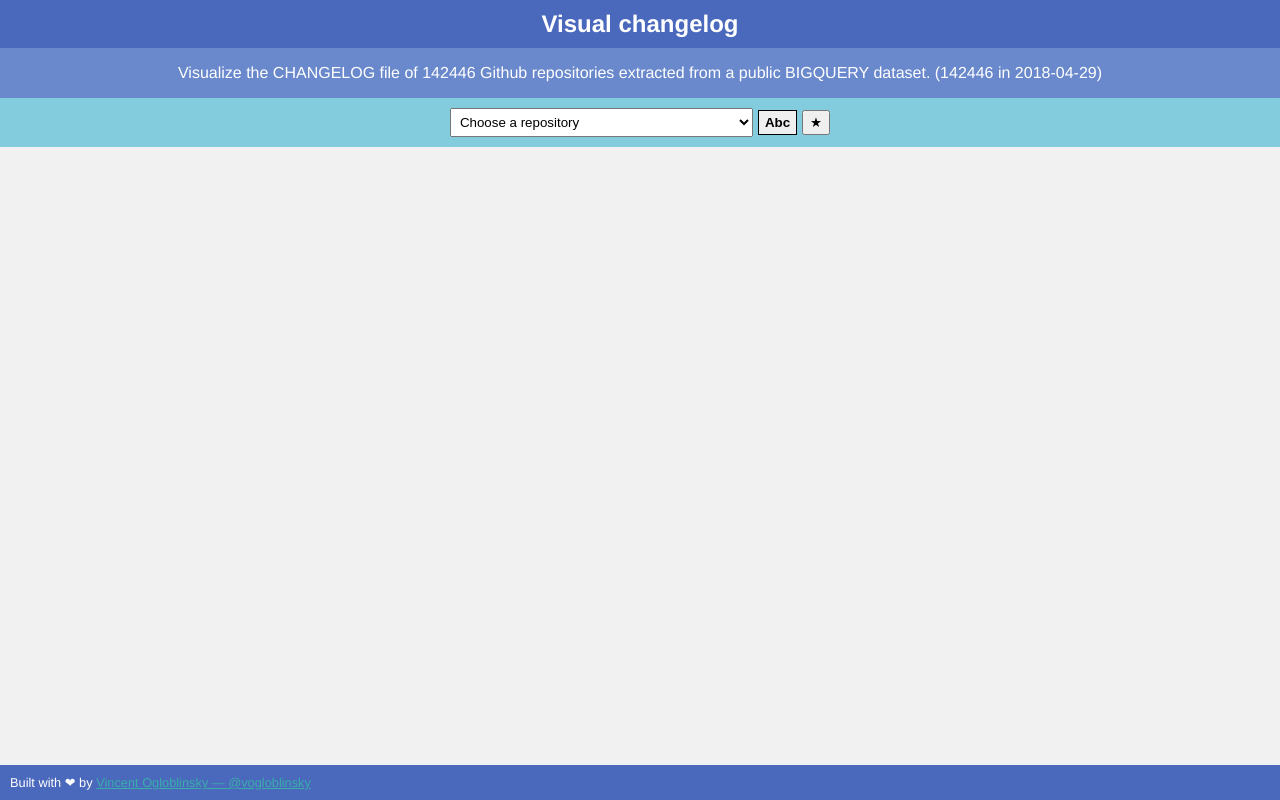
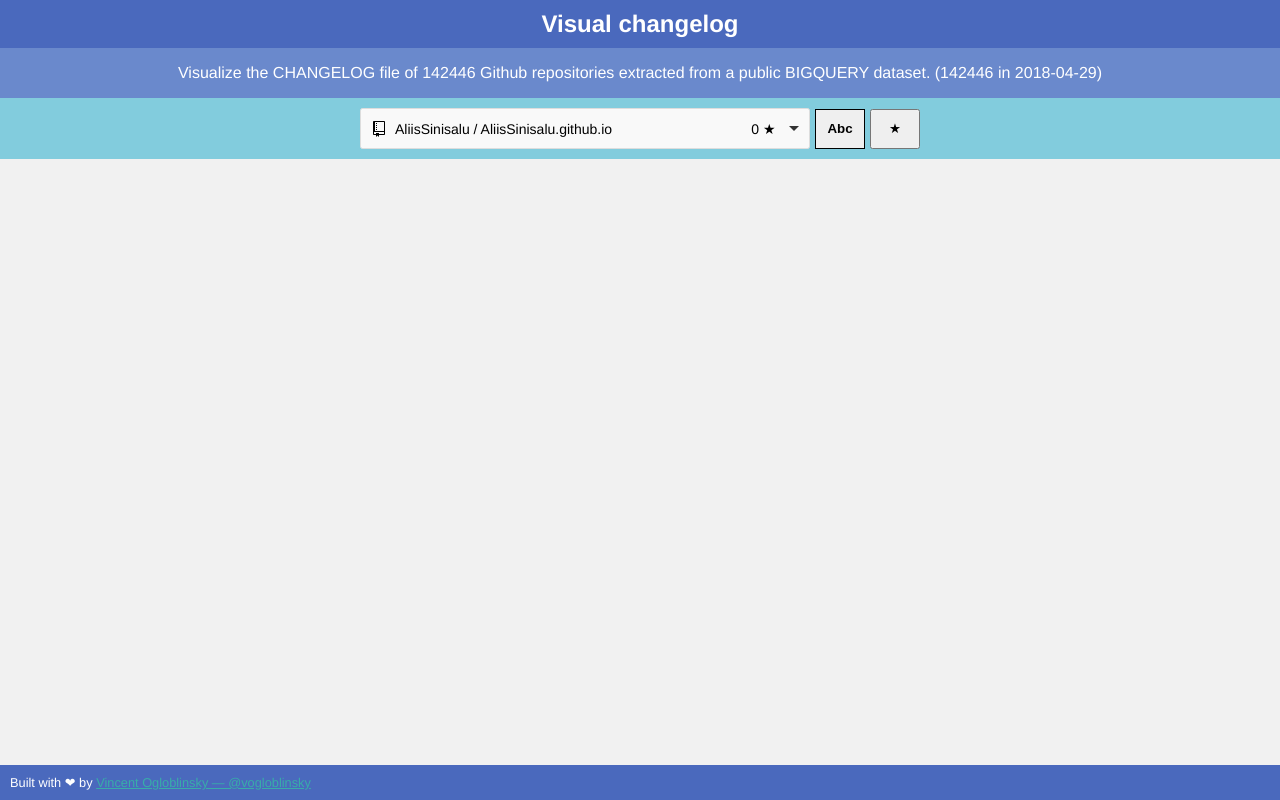
Before and after one commit to vogloblinsky/visual-changelog, a website: page src/index.html in a window 1280 px wide. Both pictures are taken after a click on the button "Abc". Drawn offline with Linux system fonts and the light colour scheme.

Commit message:
feat(app): enhanced select + fetch error notifier

```diff
--- a/src/css/app.css
+++ b/src/css/app.css
@@ -27,7 +27,6 @@ header {
 .repositories-form {
     background: #82ccdd;
     width: 100%;
-    text-align: center;
     color: white;
     padding-top: 10px;
     padding-bottom: 10px;
@@ -42,12 +41,41 @@ header {
 }
 
 .order-buttons {
-    height: 25px;
+    width: 50px;
+    height: 40px;
     margin-left: 5px;
 }
 .order-buttons.selected {
     font-weight: bold;
     border: 1px solid black;
+}
+
+.choices {
+    color: black;
+    width: 450px;
+    margin-bottom: 0;
+    display: inherit;
+}
+.choices__list--dropdown .choices__item--selectable {
+    padding-right: 0;
+}
+.choices__inner {
+    min-height: 20px;
+}
+.list-stars {
+    float: right;
+    margin-right: 5px;
+}
+.list-stars-selected {
+    margin-right: 30px;
+}
+.repo-name {
+    position: absolute;
+    left: 35px;
+}
+.octicon {
+    margin: 0 5px 0 0;
+    position: absolute;
 }
 
 #visualization {
--- a/src/index.html
+++ b/src/index.html
@@ -9,6 +9,8 @@
     <meta name="viewport" content="width=device-width, initial-scale=1, shrink-to-fit=no">
     <link href="./css/lib/vis-timeline-graph2d.min.css" rel="stylesheet" type="text/css" rel="preload" as="style">
     <link href="./css/lib/spinkit.min.css" rel="stylesheet" type="text/css">
+    <link href="./css/lib/notifier.min.css" rel="stylesheet" type="text/css">
+    <link href="./css/lib/choices.min.css" rel="stylesheet" type="text/css">
     <link href="./css/app.css" rel="stylesheet" type="text/css">
 </head>
 
@@ -42,8 +44,10 @@
         <a href="https://twitter.com/vogloblinsky" target="_blank">Vincent Ogloblinsky — @vogloblinsky</a>
     </footer>
 
+    <script src="js/lib/notifier.min.js"></script>
     <script src="js/lib/unified.min.js"></script>
     <script src="js/lib/moment.min.js"></script>
+    <script src="js/lib/choices.min.js"></script>
     <script src="js/lib/vis-timeline-graph2d.min.js"></script>
     <script src="js/lib/remark-parse.min.js"></script>
     <script src="js/app.js"></script>
--- a/src/js/app.js
+++ b/src/js/app.js
@@ -15,9 +15,13 @@ const SEMVER_REGEX = () =>
     /\bv?(?:0|[1-9]\d*)\.(?:0|[1-9]\d*)\.(?:0|[1-9]\d*)(?:-[\da-z-]+(?:\.[\da-z-]+)*)?(?:\+[\da-z-]+(?:\.[\da-z-]+)*)?\b/gi;
 const DATE_REGEX = () => /(\d{4})-(\d{2})-(\d{2})/gi;
 
+const GITHUB_BOOK_SVG = '<svg class="octicon octicon-repo" viewBox="0 0 12 16" version="1.1" width="12" height="16" aria-hidden="true"><path fill-rule="evenodd" d="M4 9H3V8h1v1zm0-3H3v1h1V6zm0-2H3v1h1V4zm0-2H3v1h1V2zm8-1v12c0 .55-.45 1-1 1H6v2l-1.5-1.5L3 16v-2H1c-.55 0-1-.45-1-1V1c0-.55.45-1 1-1h10c.55 0 1 .45 1 1zm-1 10H1v2h2v-1h3v1h5v-2zm0-10H2v9h9V1z"></path></svg>'
+
 let headingsWithSemVer = [];
 let REPOSITORIES = [];
 let ORDERED_REPOSITORIES = [];
+let choicesItems = [];
+let choiceSelectReference;
 
 let repositoryDropdown = document.getElementById('repository-dropdown');
 
@@ -26,8 +30,95 @@ fetch(`./data/final-data.json`)
     .then(data => {
         REPOSITORIES = data;
         ORDERED_REPOSITORIES = orderRepositoriesByStars();
-        populateSelect();
+        //populateSelect();
+
+        console.log(ORDERED_REPOSITORIES);
+
+        prepareDataForChoiceSelect();
+        createChoiceSelect('stars');
     });
+
+let prepareDataForChoiceSelect = () => {
+    choicesItems = ORDERED_REPOSITORIES.map((repo) => {
+        let repoOwner = repo.repo_name.split('/')[0];
+        let repoName = repo.repo_name.split('/')[1];
+        return {
+            value: repo.repo_name,
+            label: repoOwner + ' / ' + repoName,
+            selected: false,
+            disabled: false,
+            customProperties: {
+                stars: repo.stars,
+                name: repoName,
+                owner: repoOwner
+            }
+        }
+    });
+    console.log(choiceSelectReference);
+
+    if (choiceSelectReference) {
+        choiceSelectReference.destroy();
+    }
+}
+
+let createChoiceSelect = (filter) => {
+    let sortFilterMethod;
+    if (filter === 'stars') {
+        sortFilterMethod = function(a, b) {
+            return (a.customProperties.stars !== b.customProperties.stars ? (a.customProperties.stars < b.customProperties.stars ? 1 : -1) : 0);
+        }
+    } else {
+        sortFilterMethod = function(a, b) {
+            return (a.customProperties.name !== b.customProperties.name ? (a.customProperties.name > b.customProperties.name ? 1 : -1) : 0);
+        }
+    }
+    choiceSelectReference = new Choices(repositoryDropdown, {
+        itemSelectText: '',
+        choices: choicesItems,
+        sortFilter: sortFilterMethod,
+        callbackOnCreateTemplates: function(template) {
+            var classNames = this.config.classNames;
+            return {
+                item: data => {
+                    return template(`
+                <div class="${classNames.item} ${
+                        data.highlighted
+                            ? classNames.highlightedState
+                            : classNames.itemSelectable
+                    }" data-item data-id="${data.id}" data-value="${
+                        data.value
+                    }" ${data.active ? 'aria-selected="true"' : ''} ${
+                        data.disabled ? 'aria-disabled="true"' : ''
+                    }>
+                    ${GITHUB_BOOK_SVG}<span class="repo-name">${data.label}</span>&nbsp;<span class="list-stars list-stars-selected">${data.customProperties.stars} &#9733;</span>
+                </div>
+              `);
+                },
+                choice: data => {
+                    return template(`
+                <div class="${classNames.item} ${classNames.itemChoice} ${
+                        data.disabled
+                            ? classNames.itemDisabled
+                            : classNames.itemSelectable
+                    }" data-select-text="${
+                        this.config.itemSelectText
+                    }" data-choice ${
+                        data.disabled
+                            ? 'data-choice-disabled aria-disabled="true"'
+                            : 'data-choice-selectable'
+                    } data-id="${data.id}" data-value="${data.value}" ${
+                        data.groupId > 0
+                            ? 'role="treeitem"'
+                            : 'role="option"'
+                    }>
+                    ${GITHUB_BOOK_SVG}<span class="repo-name">${data.label}</span>&nbsp;<span class="list-stars">${data.customProperties.stars} &#9733;</span>
+                </div>
+              `);
+                }
+            };
+        }
+    });
+}
 
 let orderRepositoriesAlphabetically = () => {
     return REPOSITORIES.sort(
@@ -54,11 +145,14 @@ let populateSelect = () => {
 
     let option;
     for (let i = 0; i < ORDERED_REPOSITORIES.length; i++) {
+        let repoOwner = ORDERED_REPOSITORIES[i].repo_name.split('/')[0];
+        let repoName = ORDERED_REPOSITORIES[i].repo_name.split('/')[1];
         option = document.createElement('option');
-        option.text = `${ORDERED_REPOSITORIES[i].repo_name.split('/')[0]} - ${
-            ORDERED_REPOSITORIES[i].repo_name.split('/')[1]
-        } | ${ORDERED_REPOSITORIES[i].stars} stars`;
+        option.text = `${repoOwner} - ${repoName}`;
         option.value = ORDERED_REPOSITORIES[i].repo_name;
+        option.setAttribute('data-stars', ORDERED_REPOSITORIES[i].stars);
+        option.setAttribute('data-owner', repoOwner);
+        option.setAttribute('data-name', repoName);
         repositoryDropdown.add(option);
     }
 };
@@ -66,6 +160,13 @@ let populateSelect = () => {
 let fetchChangelog = repository => {
     function handleErrors(response) {
         if (!response.ok) {
+            notifier.show(
+                'Oups !',
+                'Could not fetch the CHANGELOG file.',
+                'danger',
+                '',
+                3000
+            );
             throw Error(response.statusText);
         }
         return response;
@@ -79,11 +180,11 @@ let fetchChangelog = repository => {
         .catch(error => console.log(error));
 };
 
-document.querySelector('select').addEventListener('change', (event) => {
+document.querySelector('select').addEventListener('change', event => {
     let repositoryName = event.currentTarget.value;
     console.log(repositoryName);
-    fetchChangelog(repositoryName)
-})
+    fetchChangelog(repositoryName);
+});
 
 /*fetch(`https://raw.githubusercontent.com/angular/angular/master/CHANGELOG.md`)
     .then(response => response.text())
@@ -190,11 +291,15 @@ let cleanOrderButtonsState = () => {
         cleanOrderButtonsState();
         event.currentTarget.classList.add('selected');
         let dataOrder = event.currentTarget.getAttribute('data-order');
+        let orderType = '';
         if (dataOrder === 'asc') {
             ORDERED_REPOSITORIES = orderRepositoriesAlphabetically();
+            orderType = 'asc';
         } else {
             ORDERED_REPOSITORIES = orderRepositoriesByStars();
+            orderType = 'stars';
         }
-        populateSelect();
+        prepareDataForChoiceSelect();
+        createChoiceSelect(orderType);
     });
 });
```
Also changed, not shown: src/css/lib/choices.min.css (added), src/css/lib/notifier.min.css (added), src/js/lib/choices.min.js (added), src/js/lib/notifier.min.js (added).
